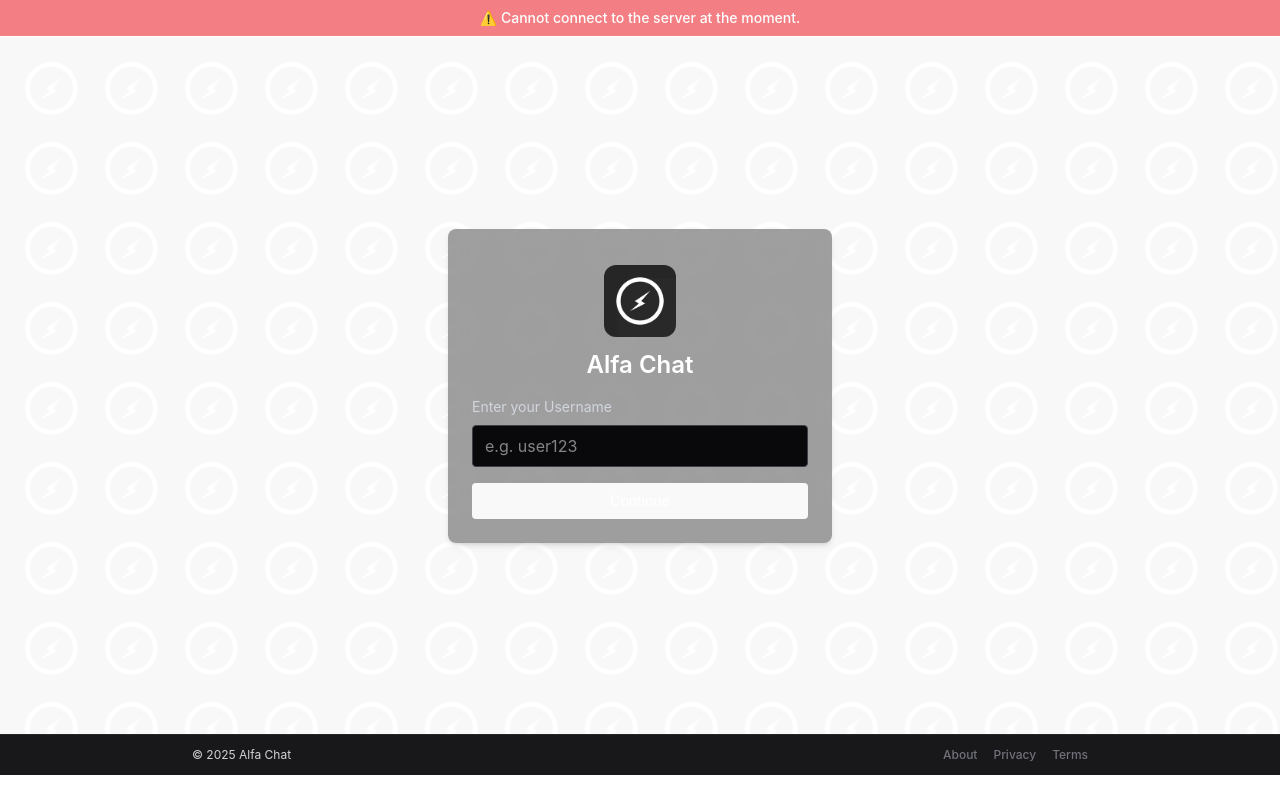
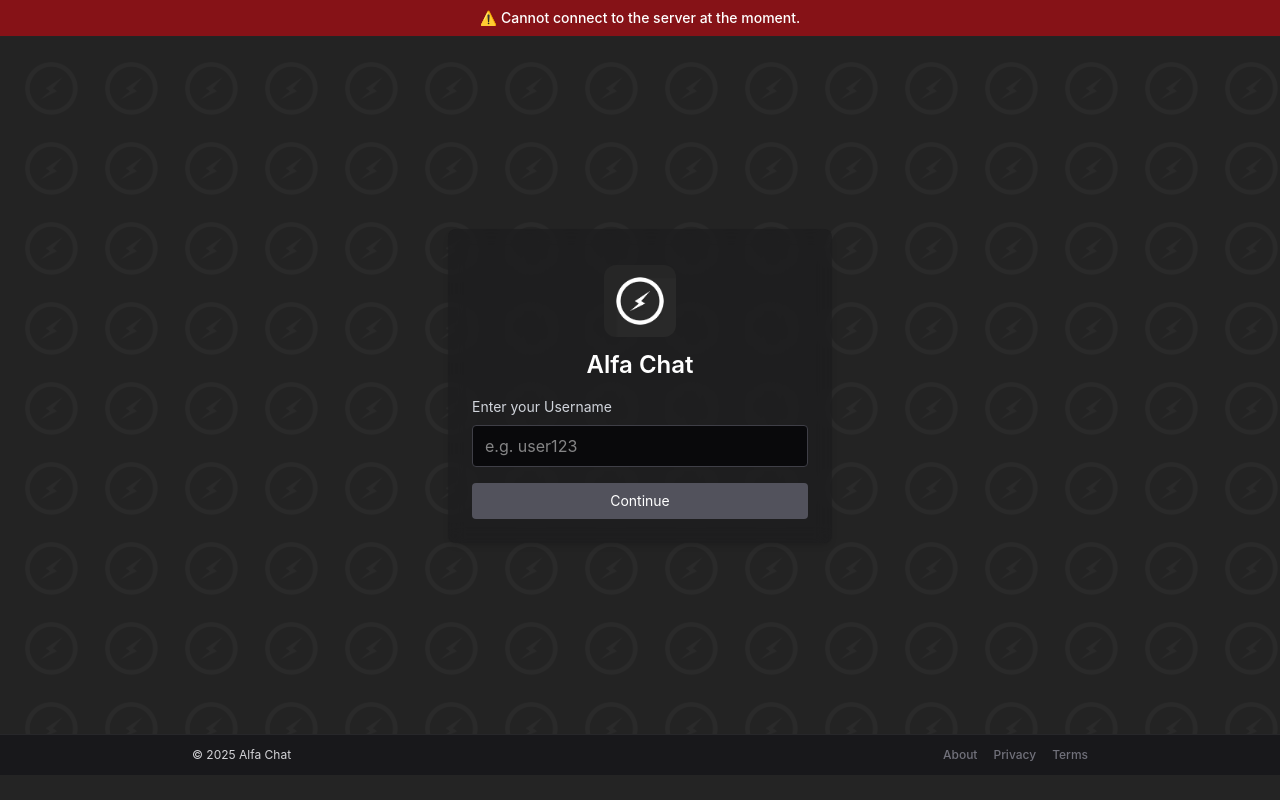
Before and after one commit to zeiadsalhin/alfa-chat-Live-Messaging-App, a React (Vite) app: page /register in a window 1280 px wide. Built offline with nearby package versions, Linux system fonts and the light colour scheme; no server answers.

Commit message:
Hotfix: fixed light scheme button background reverted by removing css class

```diff
--- a/src/index.css
+++ b/src/index.css
@@ -58,12 +58,12 @@
 @media (prefers-color-scheme: light) {
   :root {
     color: #213547;
-    background-color: #ffffff;
+    /* background-color: #ffffff; */
   }
   a:hover {
-    color: #747bff;
+    /* color: #747bff; */
   }
   button {
-    background-color: #f9f9f9;
+    /* background-color: #f9f9f9; */
   }
 }
```
